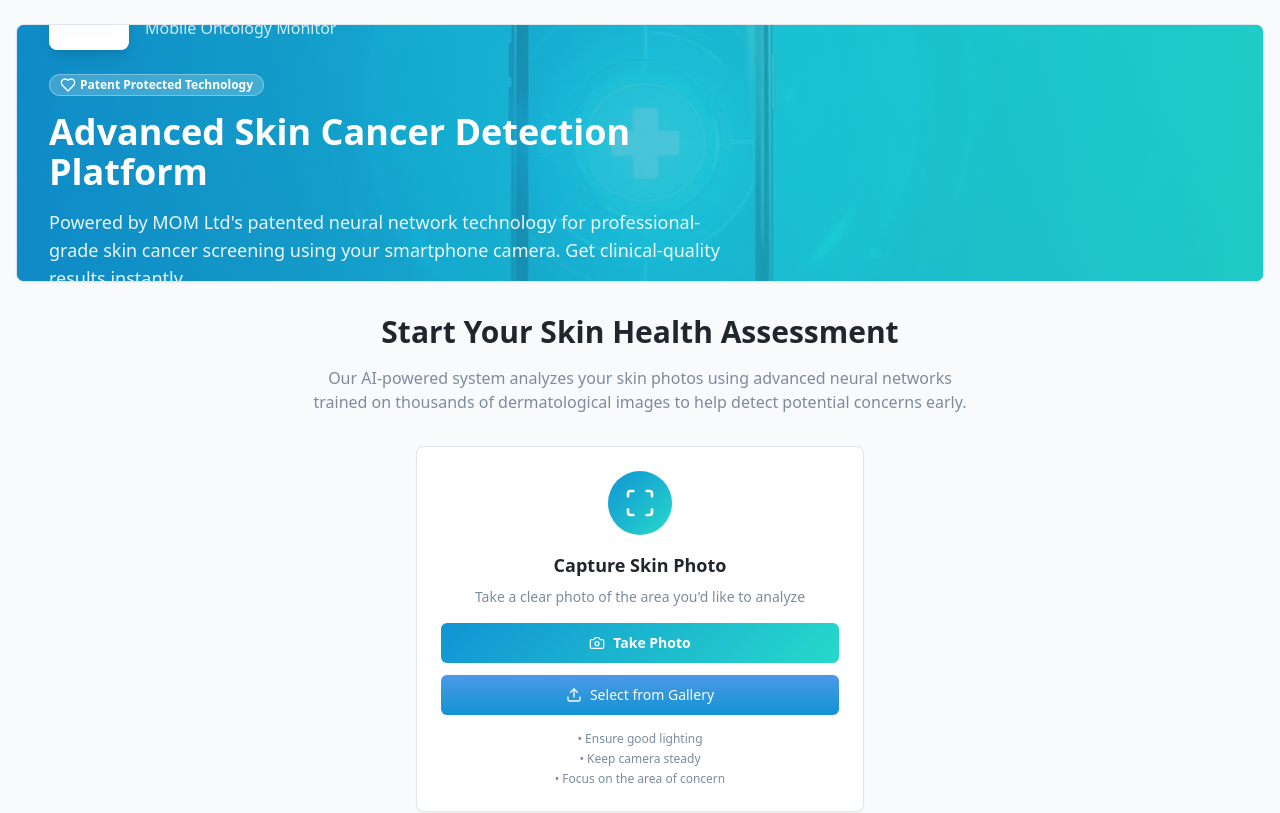
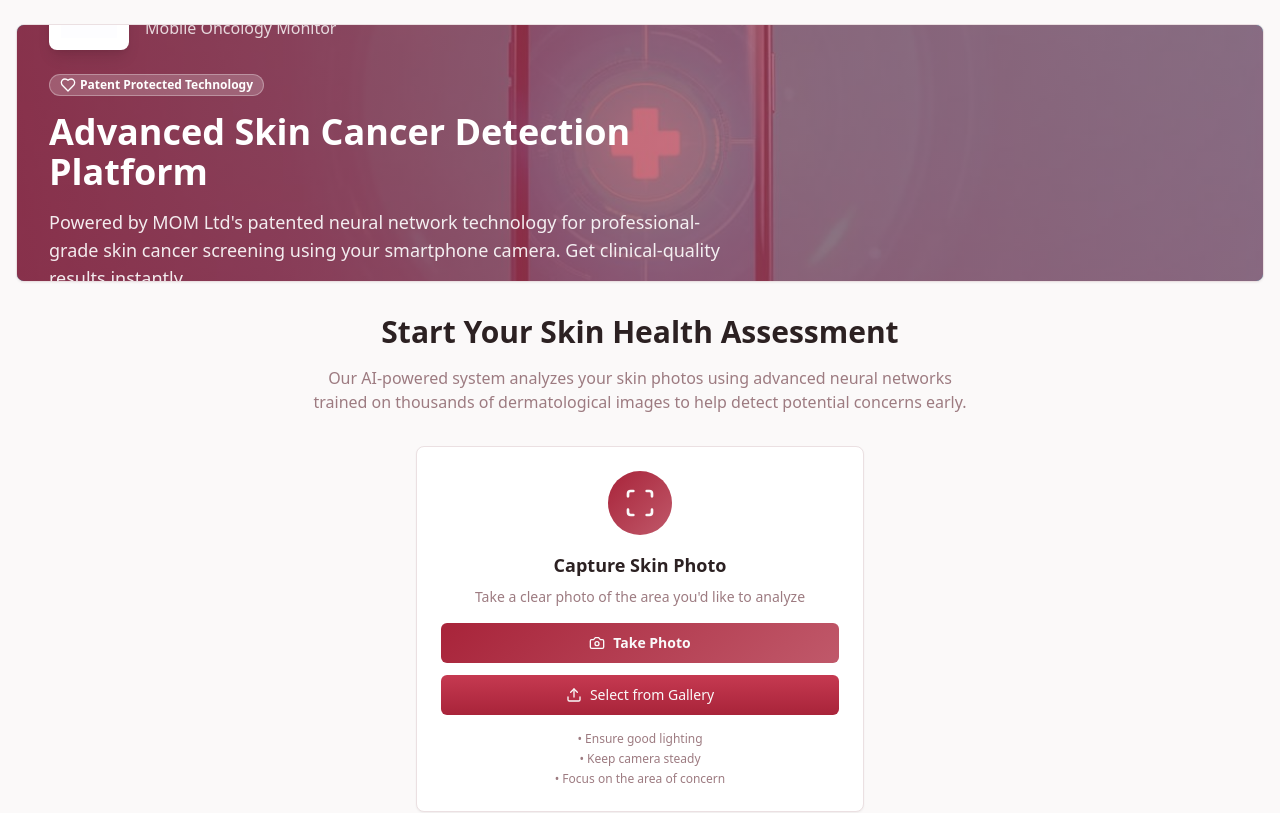
Before and after one commit to robertstevens218/mom-skin-scan, a React (Vite) app: page / in a window 1280 px wide. Shown: the top 813 px of the page. Built offline with nearby package versions, Linux system fonts and the light colour scheme.

Commit message:
Update background colors
Match app background colors to the provided image.

```diff
--- a/src/components/MedicalHeader.tsx
+++ b/src/components/MedicalHeader.tsx
@@ -12,7 +12,7 @@ export const MedicalHeader = () => {
           alt="Medical skin scanning technology"
           className="w-full h-48 md:h-64 object-cover"
         />
-        <div className="absolute inset-0 bg-gradient-to-r from-medical-blue/80 to-medical-teal/80" />
+        <div className="absolute inset-0 bg-gradient-to-r from-medical-burgundy/80 to-medical-burgundy-light/70" />
 
         <CardContent className="absolute inset-0 flex flex-col justify-center p-6 md:p-8">
           <div className="max-w-2xl">
--- a/src/index.css
+++ b/src/index.css
@@ -8,55 +8,55 @@ All colors MUST be HSL.
 
 @layer base {
   :root {
-    /* Medical color palette */
-    --background: 210 25% 98%;
-    --foreground: 210 15% 15%;
+    /* Medical burgundy palette matching MOM Ltd logo */
+    --background: 350 15% 98%;
+    --foreground: 350 15% 15%;
 
     --card: 0 0% 100%;
-    --card-foreground: 210 15% 15%;
+    --card-foreground: 350 15% 15%;
 
     --popover: 0 0% 100%;
-    --popover-foreground: 210 15% 15%;
+    --popover-foreground: 350 15% 15%;
 
-    /* Medical blue primary */
-    --primary: 200 85% 45%;
+    /* MOM burgundy primary */
+    --primary: 350 65% 40%;
     --primary-foreground: 0 0% 98%;
-    --primary-hover: 200 85% 40%;
+    --primary-hover: 350 65% 35%;
 
-    /* Medical secondary teal */
-    --secondary: 175 70% 88%;
-    --secondary-foreground: 175 70% 20%;
+    /* Medical burgundy secondary */
+    --secondary: 350 25% 92%;
+    --secondary-foreground: 350 65% 25%;
 
-    --muted: 210 20% 96%;
-    --muted-foreground: 210 15% 55%;
+    --muted: 350 15% 96%;
+    --muted-foreground: 350 15% 55%;
 
-    /* Medical accent green */
-    --accent: 155 65% 85%;
-    --accent-foreground: 155 65% 25%;
+    /* Medical burgundy accent */
+    --accent: 350 35% 88%;
+    --accent-foreground: 350 65% 30%;
 
     /* Medical warning/destructive */
     --destructive: 0 75% 55%;
     --destructive-foreground: 0 0% 98%;
 
-    --border: 210 20% 90%;
-    --input: 210 20% 95%;
-    --ring: 200 85% 45%;
+    --border: 350 20% 90%;
+    --input: 350 20% 95%;
+    --ring: 350 65% 40%;
 
-    /* Medical specific colors */
-    --medical-blue: 200 85% 45%;
-    --medical-teal: 175 70% 50%;
-    --medical-green: 155 65% 50%;
-    --trust-blue: 210 75% 60%;
-    --scan-progress: 190 80% 55%;
+    /* MOM specific colors matching logo */
+    --medical-burgundy: 350 65% 40%;
+    --medical-burgundy-light: 350 45% 55%;
+    --medical-burgundy-dark: 350 75% 30%;
+    --trust-burgundy: 350 55% 50%;
+    --scan-progress: 345 60% 45%;
 
-    /* Medical gradients */
-    --gradient-medical: linear-gradient(135deg, hsl(var(--medical-blue)), hsl(var(--medical-teal)));
-    --gradient-scan: linear-gradient(45deg, hsl(var(--scan-progress)), hsl(var(--medical-green)));
-    --gradient-trust: linear-gradient(180deg, hsl(var(--trust-blue)), hsl(var(--medical-blue)));
+    /* MOM burgundy gradients */
+    --gradient-medical: linear-gradient(135deg, hsl(var(--medical-burgundy)), hsl(var(--medical-burgundy-light)));
+    --gradient-scan: linear-gradient(45deg, hsl(var(--scan-progress)), hsl(var(--medical-burgundy-light)));
+    --gradient-trust: linear-gradient(180deg, hsl(var(--trust-burgundy)), hsl(var(--medical-burgundy)));
 
-    /* Medical shadows */
-    --shadow-medical: 0 4px 20px hsl(var(--medical-blue) / 0.15);
-    --shadow-card: 0 2px 12px hsl(210 15% 15% / 0.08);
+    /* Medical shadows with burgundy tint */
+    --shadow-medical: 0 4px 20px hsl(var(--medical-burgundy) / 0.15);
+    --shadow-card: 0 2px 12px hsl(350 15% 15% / 0.08);
     --shadow-scan: 0 8px 32px hsl(var(--scan-progress) / 0.25);
 
     /* Medical animations */
@@ -83,42 +83,42 @@ All colors MUST be HSL.
   }
 
   .dark {
-    /* Dark medical theme */
-    --background: 210 15% 8%;
-    --foreground: 210 25% 95%;
+    /* Dark burgundy medical theme */
+    --background: 350 15% 8%;
+    --foreground: 350 25% 95%;
 
-    --card: 210 15% 12%;
-    --card-foreground: 210 25% 95%;
+    --card: 350 15% 12%;
+    --card-foreground: 350 25% 95%;
 
-    --popover: 210 15% 12%;
-    --popover-foreground: 210 25% 95%;
+    --popover: 350 15% 12%;
+    --popover-foreground: 350 25% 95%;
 
-    --primary: 200 85% 60%;
-    --primary-foreground: 210 15% 8%;
-    --primary-hover: 200 85% 55%;
+    --primary: 350 65% 60%;
+    --primary-foreground: 350 15% 8%;
+    --primary-hover: 350 65% 55%;
 
-    --secondary: 175 70% 15%;
-    --secondary-foreground: 175 70% 85%;
+    --secondary: 350 25% 15%;
+    --secondary-foreground: 350 25% 85%;
 
-    --muted: 210 15% 15%;
-    --muted-foreground: 210 15% 65%;
+    --muted: 350 15% 15%;
+    --muted-foreground: 350 15% 65%;
 
-    --accent: 155 65% 20%;
-    --accent-foreground: 155 65% 85%;
+    --accent: 350 35% 20%;
+    --accent-foreground: 350 35% 85%;
 
     --destructive: 0 75% 55%;
-    --destructive-foreground: 210 25% 95%;
+    --destructive-foreground: 350 25% 95%;
 
-    --border: 210 15% 20%;
-    --input: 210 15% 18%;
-    --ring: 200 85% 60%;
+    --border: 350 15% 20%;
+    --input: 350 15% 18%;
+    --ring: 350 65% 60%;
 
-    /* Dark medical colors */
-    --medical-blue: 200 85% 60%;
-    --medical-teal: 175 70% 60%;
-    --medical-green: 155 65% 60%;
-    --trust-blue: 210 75% 70%;
-    --scan-progress: 190 80% 65%;
+    /* Dark burgundy medical colors */
+    --medical-burgundy: 350 65% 60%;
+    --medical-burgundy-light: 350 45% 65%;
+    --medical-burgundy-dark: 350 75% 40%;
+    --trust-burgundy: 350 55% 70%;
+    --scan-progress: 345 60% 55%;
     --sidebar-background: 240 5.9% 10%;
     --sidebar-foreground: 240 4.8% 95.9%;
     --sidebar-primary: 224.3 76.3% 48%;
--- a/tailwind.config.ts
+++ b/tailwind.config.ts
@@ -54,12 +54,12 @@ export default {
 					foreground: 'hsl(var(--card-foreground))'
 				},
 				medical: {
-					blue: 'hsl(var(--medical-blue))',
-					teal: 'hsl(var(--medical-teal))',
-					green: 'hsl(var(--medical-green))'
+					burgundy: 'hsl(var(--medical-burgundy))',
+					'burgundy-light': 'hsl(var(--medical-burgundy-light))',
+					'burgundy-dark': 'hsl(var(--medical-burgundy-dark))'
 				},
 				trust: {
-					blue: 'hsl(var(--trust-blue))'
+					burgundy: 'hsl(var(--trust-burgundy))'
 				},
 				scan: {
 					progress: 'hsl(var(--scan-progress))'
```
